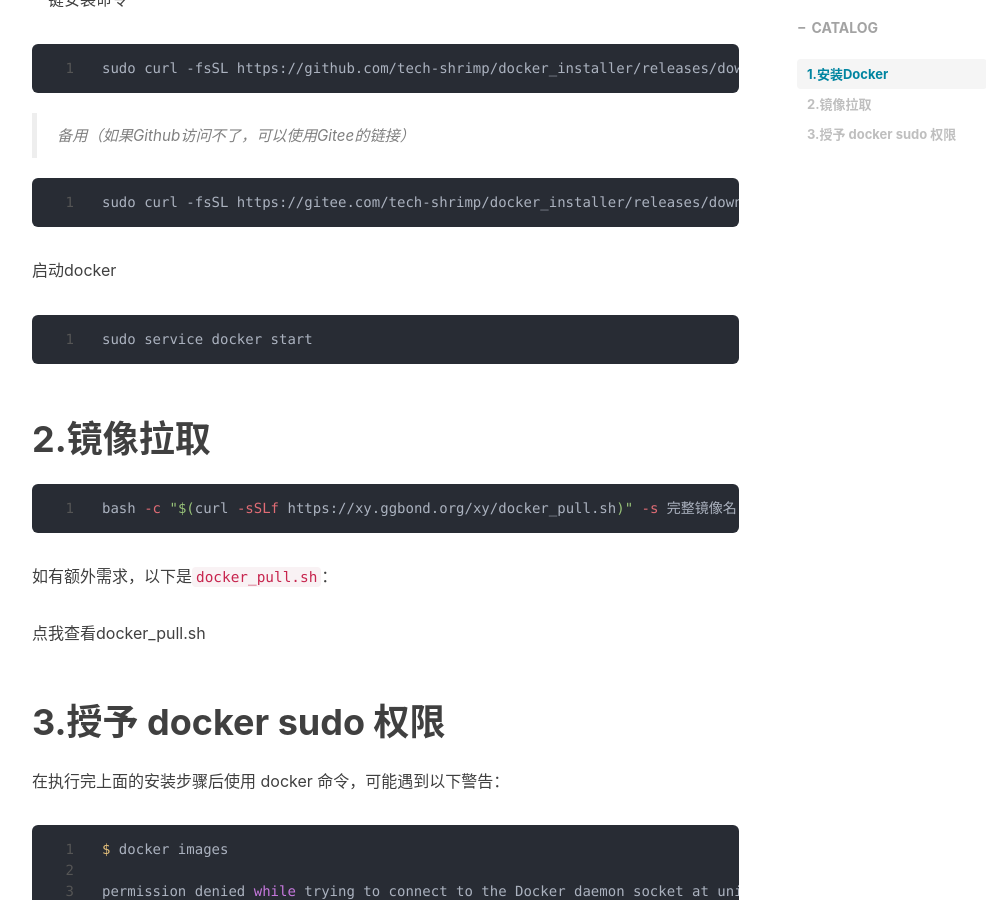
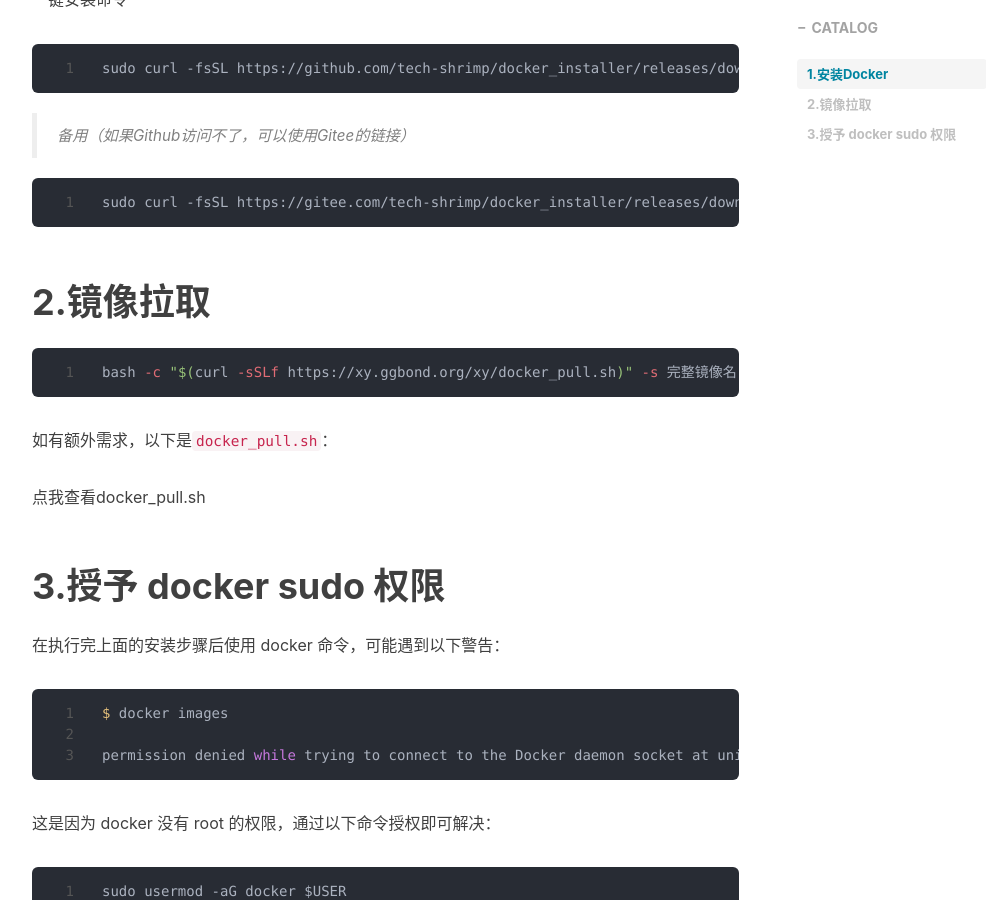
Before and after one commit to EchoZap/Huxpro_Blog, a Jekyll site: the page built from _posts/2024-09-02-「国内解决方法」linux安装docker.md, in a window 1280 px wide and 900 px high, scrolled down 470 px. Shown: the whole window, without its empty margins (233-1219 px from the left). Built offline with Jekyll 4.4.1, drawn with Linux system fonts in a browser that asks for light colours; nearby versions of some CDN libraries; comment, search, counter and statistics services are not loaded.

Commit message:
Update 2024-09-02-「国内解决方法」linux安装docker.md

````diff
--- a/_posts/2024-09-02-「国内解决方法」linux安装docker.md
+++ b/_posts/2024-09-02-「国内解决方法」linux安装docker.md
@@ -19,12 +19,6 @@ sudo curl -fsSL https://github.com/tech-shrimp/docker_installer/releases/downloa
 
 ```
 sudo curl -fsSL https://gitee.com/tech-shrimp/docker_installer/releases/download/latest/linux.sh| bash -s docker --mirror Aliyun
-```
-
-启动docker
-
-```
-sudo service docker start
 ```
 
 # 2.镜像拉取
````
